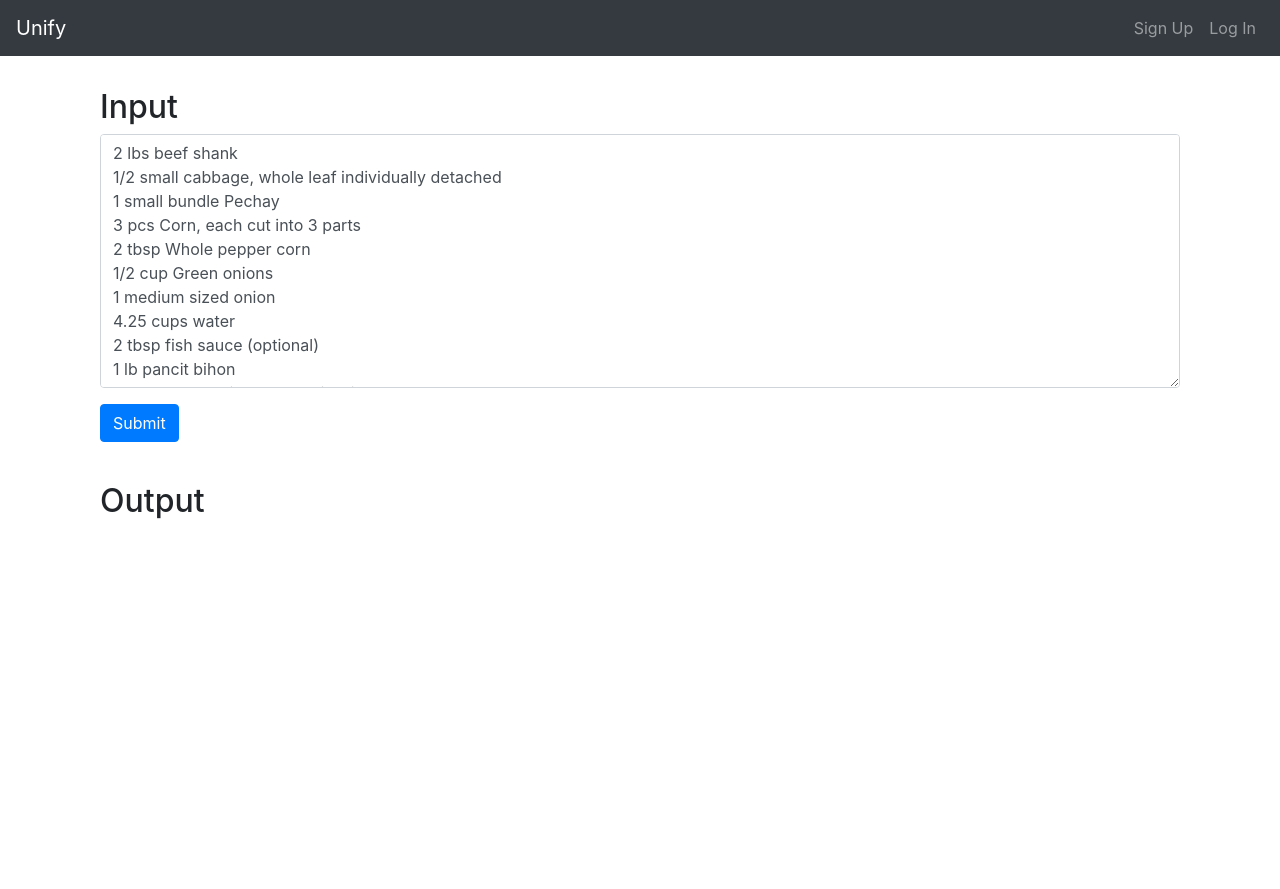
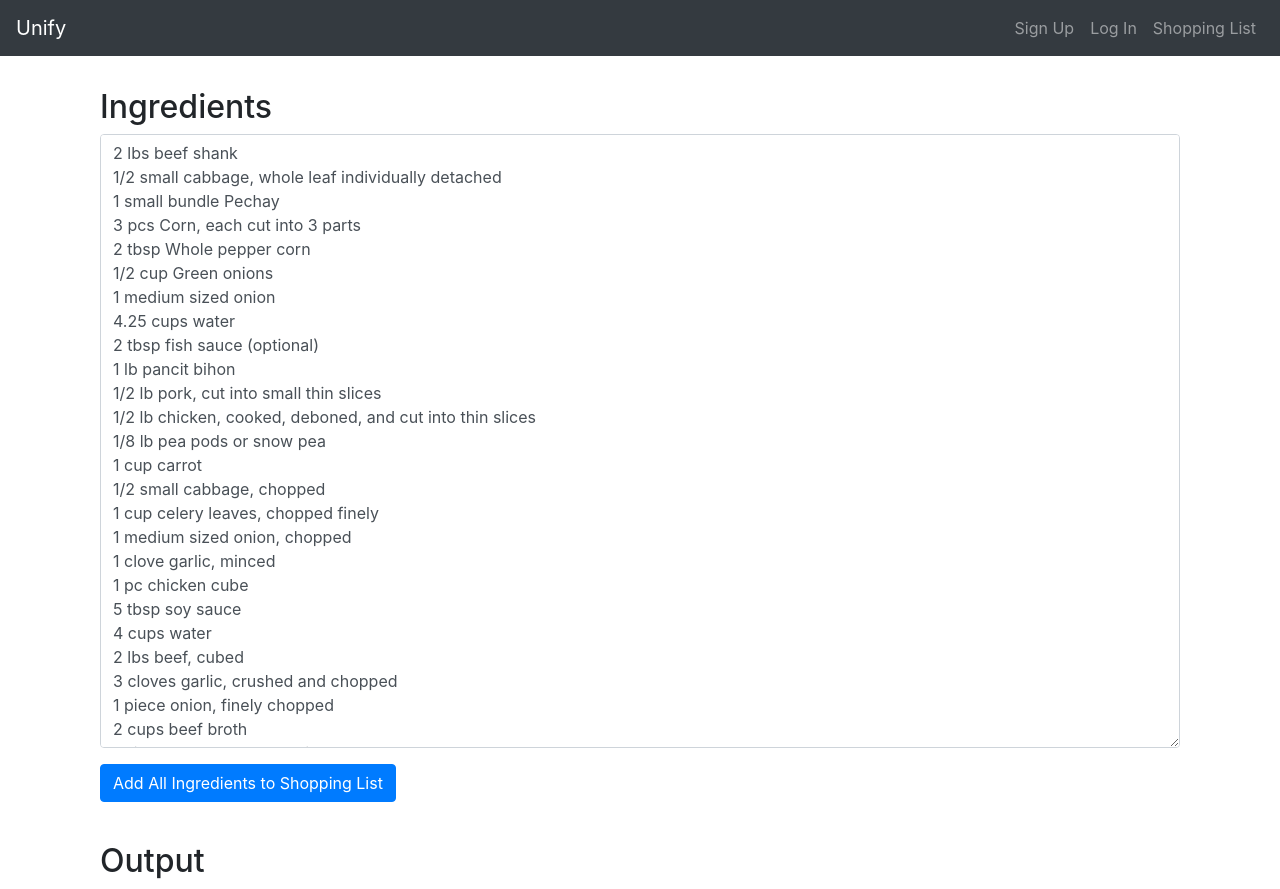
Before and after one commit to caldric/unify, a React (Create React App) app in the folder client/: page / in a window 1280 px wide. Before the commit the page ends 800 px from the top, so only its background shows below. Built offline with nearby package versions, Linux system fonts and the light colour scheme.

Commit message:
Change styling of grocery input component

```diff
--- a/client/src/components/GroceryInput.tsx
+++ b/client/src/components/GroceryInput.tsx
@@ -84,19 +84,19 @@ const GroceryInput: React.FC<Props> = ({ setGroceryOutput }) => {
   return (
     <Row className="grocery-input">
       <Col>
-        <h2>Input</h2>
+        <h2>Ingredients</h2>
         <Form onSubmit={handleSubmit}>
           <Form.Group controlId="grocery-list">
             <Form.Control
               as="textarea"
-              rows={10}
+              rows={25}
               placeholder="Enter or paste your grocery list items here"
               value={groceryInput}
               onChange={(event) => setGroceryInput(event.currentTarget.value)}
             />
           </Form.Group>
           <Button variant="primary" type="submit">
-            Submit
+            Add All Ingredients to Shopping List
           </Button>
         </Form>
       </Col>
--- a/client/src/components/NavComponent.tsx
+++ b/client/src/components/NavComponent.tsx
@@ -17,6 +17,9 @@ const NavComponent: React.FC = () => {
           <Nav.Link as={Link} to="/login">
             Log In
           </Nav.Link>
+          <Nav.Link as={Link} to="/">
+            Shopping List
+          </Nav.Link>
         </Nav>
       </Nav>
     </Navbar>
```
